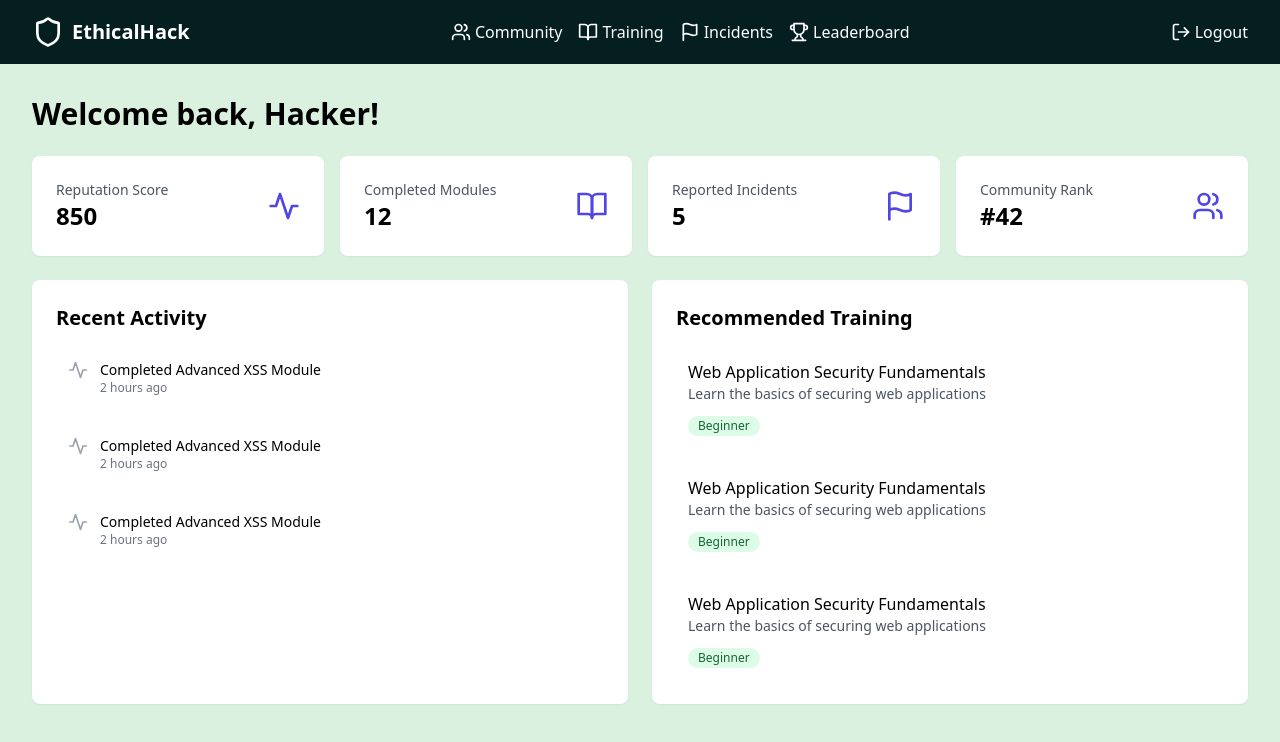
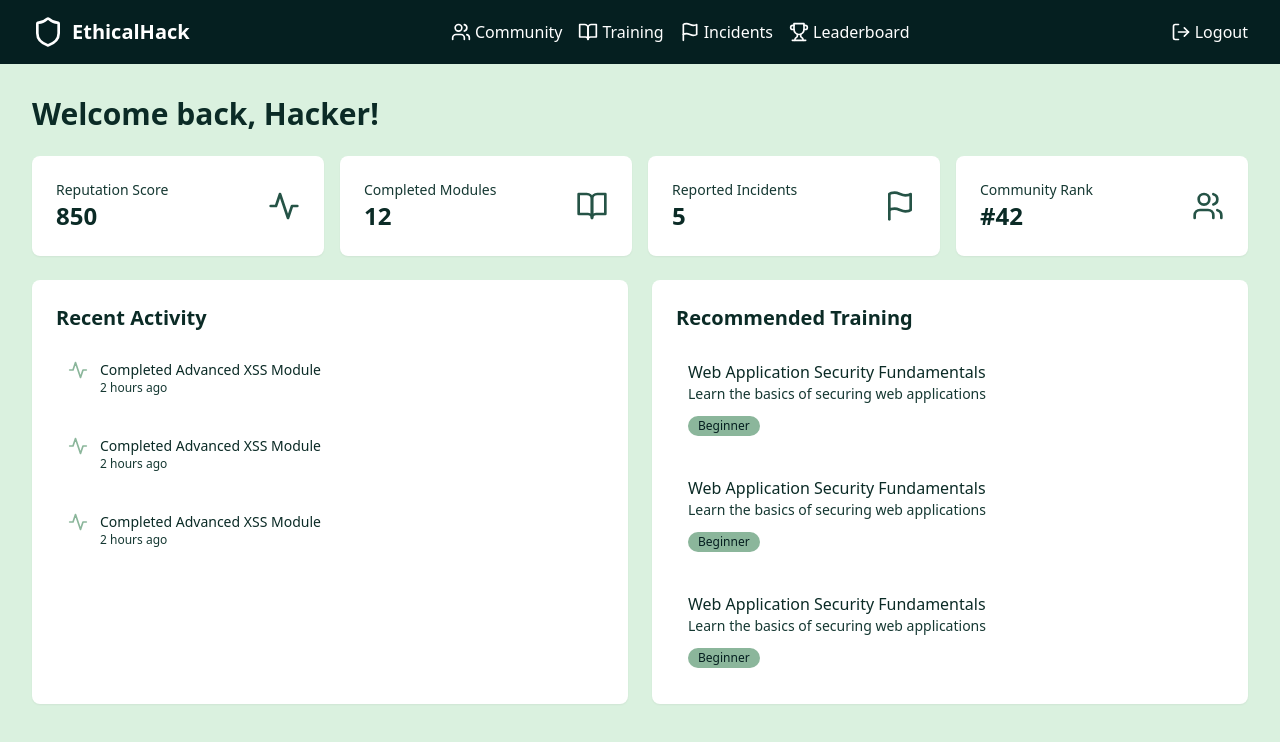
Before and after one commit to 4Min4m/EthicalHackingWebsite, a React (Vite) app: page / in a window 1280 px wide. Shown: the top 742 px of the page. Built offline with nearby package versions, Linux system fonts and the light colour scheme.

Commit message:
changing color

```diff
--- a/src/pages/Dashboard.tsx
+++ b/src/pages/Dashboard.tsx
@@ -4,62 +4,75 @@ import { Activity, BookOpen, Flag, Users } from 'lucide-react';
 export function Dashboard() {
   return (
     <div className="space-y-6">
-      <h1 className="text-3xl font-bold">Welcome back, Hacker!</h1>
+      <h1 className="text-3xl font-bold text-[#0b2b26]">
+        {/* Added text color */}
+        Welcome back, Hacker!
+      </h1>
 
       <div className="grid grid-cols-1 md:grid-cols-2 lg:grid-cols-4 gap-4">
         <div className="bg-white p-6 rounded-lg shadow-sm">
           <div className="flex items-center justify-between">
             <div>
-              <p className="text-sm text-gray-600">Reputation Score</p>
-              <p className="text-2xl font-bold">850</p>
+              <p className="text-sm text-[#153832]">
+                {/* Changed from text-gray-600 */}
+                Reputation Score
+              </p>
+              <p className="text-2xl font-bold text-[#0b2b26]">850</p>
             </div>
-            <Activity className="w-8 h-8 text-indigo-600" />
+            <Activity className="w-8 h-8 text-[#255346]" />
+            {/* Changed from text-indigo-600 */}
           </div>
         </div>
 
         <div className="bg-white p-6 rounded-lg shadow-sm">
           <div className="flex items-center justify-between">
             <div>
-              <p className="text-sm text-gray-600">Completed Modules</p>
-              <p className="text-2xl font-bold">12</p>
+              <p className="text-sm text-[#153832]">Completed Modules</p>
+              <p className="text-2xl font-bold text-[#0b2b26]">12</p>
             </div>
-            <BookOpen className="w-8 h-8 text-indigo-600" />
+            <BookOpen className="w-8 h-8 text-[#255346]" />
           </div>
         </div>
 
         <div className="bg-white p-6 rounded-lg shadow-sm">
           <div className="flex items-center justify-between">
             <div>
-              <p className="text-sm text-gray-600">Reported Incidents</p>
-              <p className="text-2xl font-bold">5</p>
+              <p className="text-sm text-[#153832]">Reported Incidents</p>
+              <p className="text-2xl font-bold text-[#0b2b26]">5</p>
             </div>
-            <Flag className="w-8 h-8 text-indigo-600" />
+            <Flag className="w-8 h-8 text-[#255346]" />
           </div>
         </div>
 
         <div className="bg-white p-6 rounded-lg shadow-sm">
           <div className="flex items-center justify-between">
             <div>
-              <p className="text-sm text-gray-600">Community Rank</p>
-              <p className="text-2xl font-bold">#42</p>
+              <p className="text-sm text-[#153832]">Community Rank</p>
+              <p className="text-2xl font-bold text-[#0b2b26]">#42</p>
             </div>
-            <Users className="w-8 h-8 text-indigo-600" />
+            <Users className="w-8 h-8 text-[#255346]" />
           </div>
         </div>
       </div>
 
       <div className="grid grid-cols-1 lg:grid-cols-2 gap-6">
         <div className="bg-white p-6 rounded-lg shadow-sm">
-          <h2 className="text-xl font-semibold mb-4">Recent Activity</h2>
+          <h2 className="text-xl font-semibold mb-4 text-[#0b2b26]">
+            {/* Added text color */}
+            Recent Activity
+          </h2>
           <div className="space-y-4">
             {[1, 2, 3].map((i) => (
-              <div key={i} className="flex items-start space-x-3 p-3 hover:bg-gray-50 rounded-md">
+              <div key={i} className="flex items-start space-x-3 p-3 hover:bg-[#daf1df] rounded-md">
+                {/* Changed from hover:bg-gray-50 */}
                 <div className="flex-shrink-0">
-                  <Activity className="w-5 h-5 text-gray-400" />
+                  <Activity className="w-5 h-5 text-[#8bb69b]" />
+                  {/* Changed from text-gray-400 */}
                 </div>
                 <div>
-                  <p className="text-sm font-medium">Completed Advanced XSS Module</p>
-                  <p className="text-xs text-gray-500">2 hours ago</p>
+                  <p className="text-sm font-medium text-[#0b2b26]">Completed Advanced XSS Module</p>
+                  <p className="text-xs text-[#153832]">2 hours ago</p>
+                  {/* Changed from text-gray-500 */}
                 </div>
               </div>
             ))}
@@ -67,14 +80,19 @@ export function Dashboard() {
         </div>
 
         <div className="bg-white p-6 rounded-lg shadow-sm">
-          <h2 className="text-xl font-semibold mb-4">Recommended Training</h2>
+          <h2 className="text-xl font-semibold mb-4 text-[#0b2b26]">Recommended Training</h2>
           <div className="space-y-4">
             {[1, 2, 3].map((i) => (
-              <div key={i} className="p-3 hover:bg-gray-50 rounded-md">
-                <h3 className="font-medium">Web Application Security Fundamentals</h3>
-                <p className="text-sm text-gray-600">Learn the basics of securing web applications</p>
+              <div key={i} className="p-3 hover:bg-[#daf1df] rounded-md">
+                {/* Changed from hover:bg-gray-50 */}
+                <h3 className="font-medium text-[#0b2b26]">Web Application Security Fundamentals</h3>
+                <p className="text-sm text-[#153832]">
+                  {/* Changed from text-gray-600 */}
+                  Learn the basics of securing web applications
+                </p>
                 <div className="mt-2">
-                  <span className="inline-flex items-center px-2.5 py-0.5 rounded-full text-xs font-medium bg-green-100 text-green-800">
+                  <span className="inline-flex items-center px-2.5 py-0.5 rounded-full text-xs font-medium bg-[#8bb69b] text-[#051f20]">
+                    {/* Changed from bg-green-100 text-green-800 */}
                     Beginner
                   </span>
                 </div>
```
Also changed, not shown: 4 other files (tests, documents, lock files or other folders).
